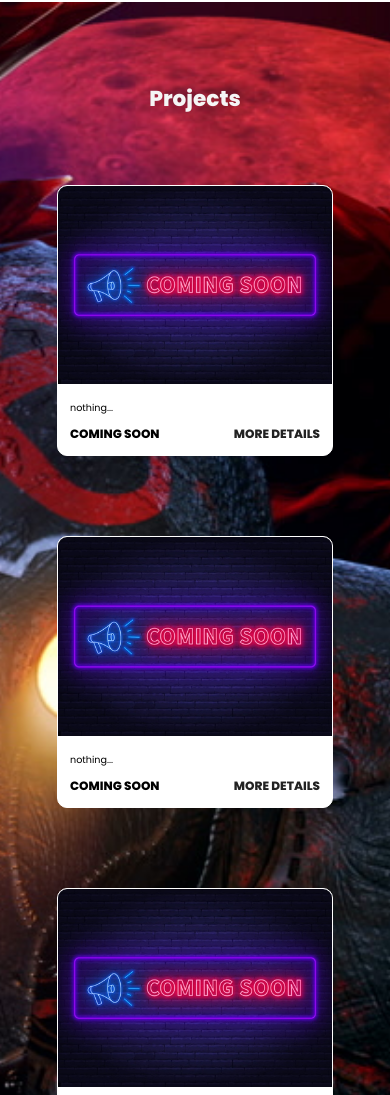
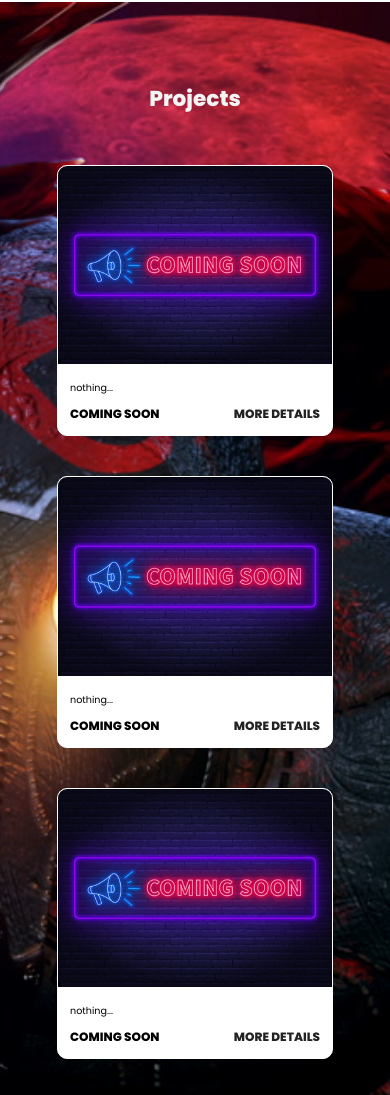
Before and after one commit to JaseerZoiydi/Profile-Website-, a plain HTML site: page index.html in a window 390 px wide. Shown: the part 2781-3876 px from the top of the page. Drawn offline with Linux system fonts and the light colour scheme.

Commit message:
Update style.css

```diff
--- a/style.css
+++ b/style.css
@@ -168,7 +168,7 @@ footer i:hover{
     border: 1px solid #fff;
     min-height: 14em;
     width: 23em;
-    margin: 40px 20px;
+    margin: 0px 20px;
     overflow: hidden;
     border-radius: 10px;
     transition: 0.7s ease;
@@ -277,8 +277,12 @@ fa-facebook:hover{
      .quote{
          font-size:0.5em
      }
+    .project-card{
+         margin :20px 0;
+     }
  }
  @media (max-width:641px) {
+
      body{
          font-size: 12px;
      }
@@ -288,6 +292,10 @@ fa-facebook:hover{
      .main-content h3{
          font-size: 1.4em;
      }
+     .project-card{
+         margin :20px 0;
+     }
+
       footer{
          flex-flow: column wrap;
      }
@@ -305,4 +313,8 @@ fa-facebook:hover{
       footer{
          flex-flow: column wrap;
      }
+    .project-card{
+         margin :20px 0;
+     }
+
  }
```
